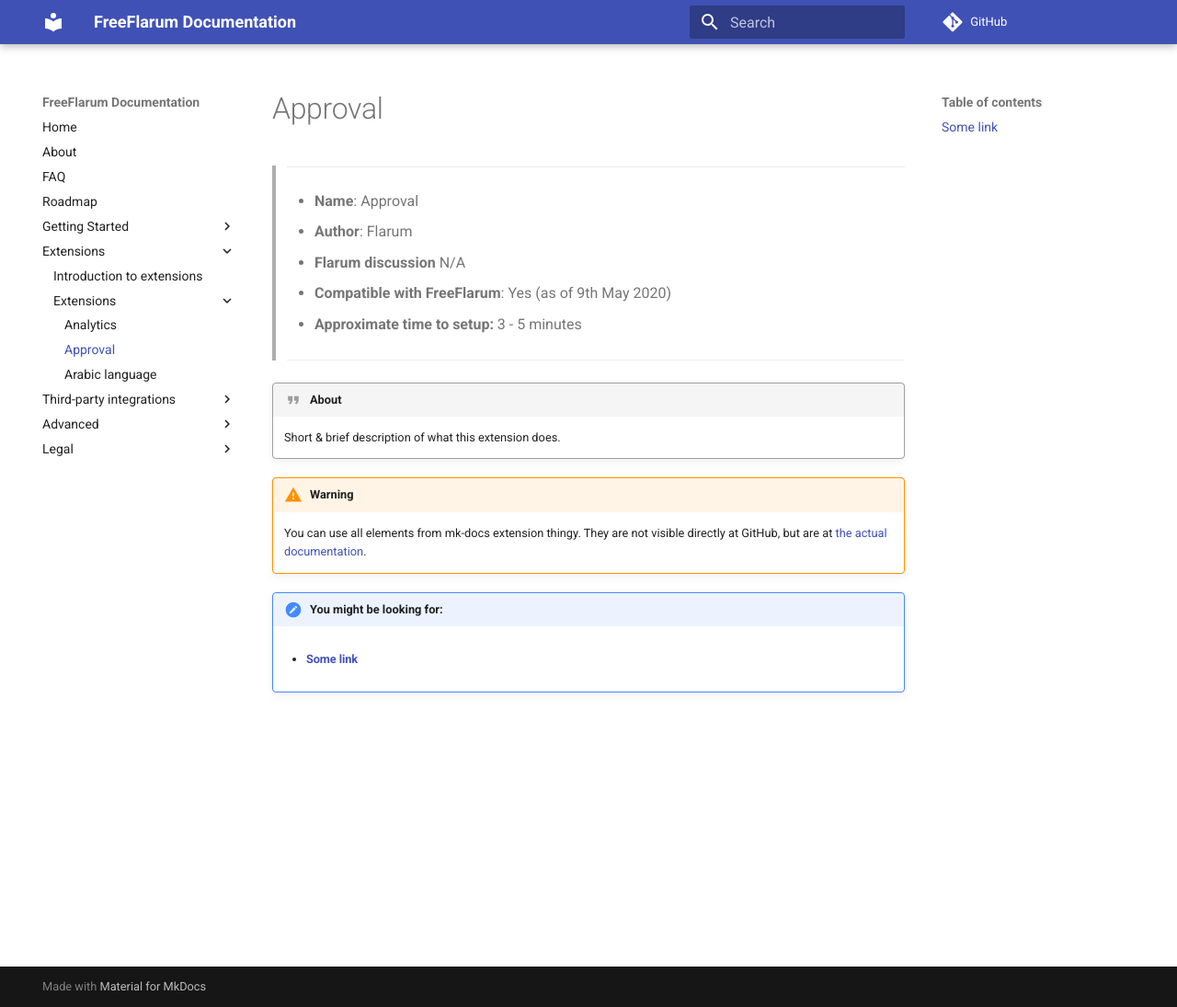
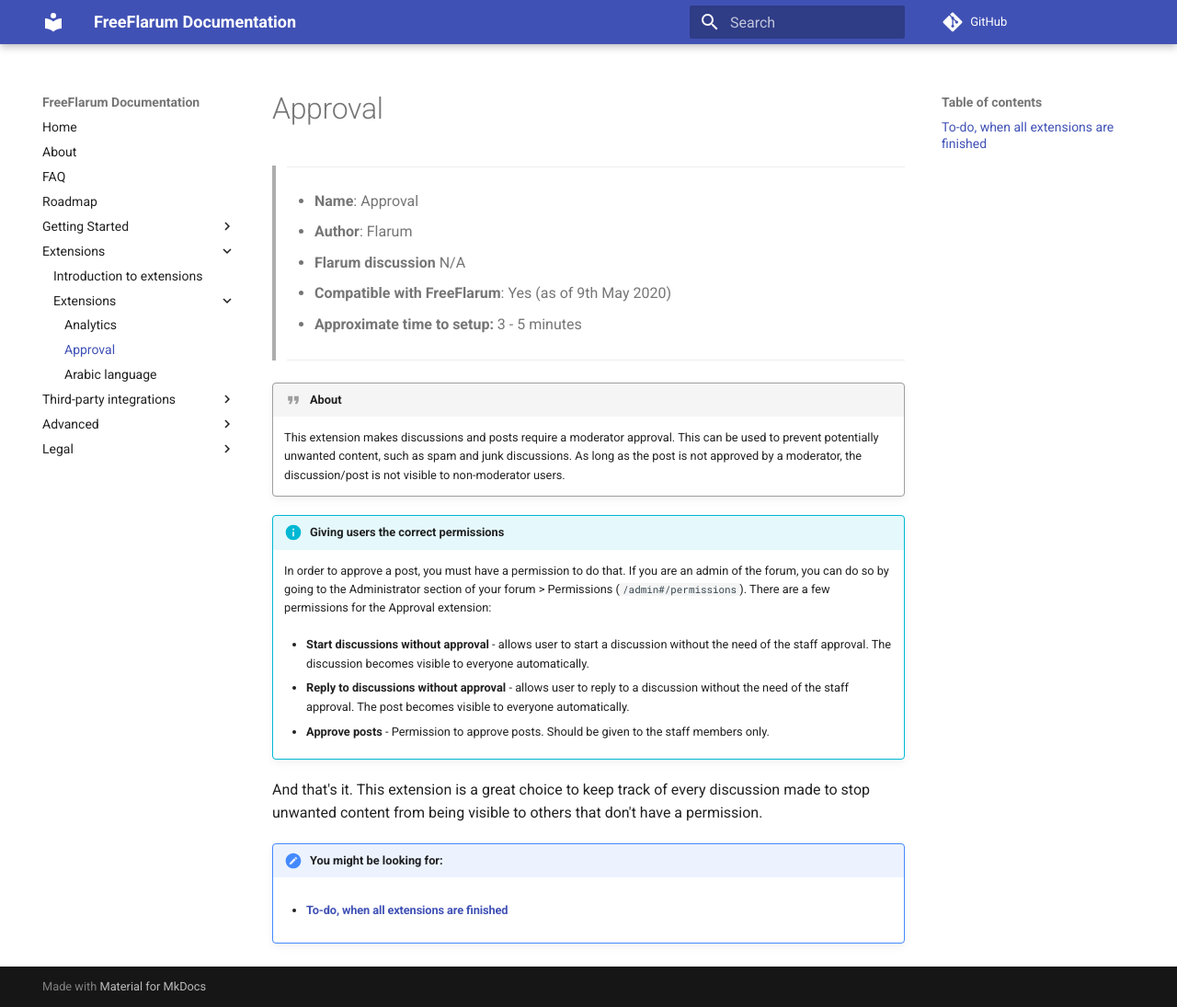
Before and after one commit to FreeFlarum/freeflarum.com, an MkDocs documentation site: the page built from docs/howto/extensions/approval.md, in a window 1280 px wide and 1095 px high. Shown: the whole window at 92% size. Built offline with MkDocs 1.6.1 and Material for MkDocs 9.7.7, drawn with Linux system fonts in a browser that asks for light colours; comment, search, counter and statistics services are not loaded.

Commit message:
Update approval.md

```diff
--- a/docs/howto/extensions/approval.md
+++ b/docs/howto/extensions/approval.md
@@ -8,10 +8,20 @@
 > ---
 
 !!! quote "About"
-    Short & brief description of what this extension does.
+    This extension makes discussions and posts require a moderator approval. This can be used to prevent potentially unwanted content,
+    such as spam and junk discussions. As long as the post is not approved by a moderator, the discussion/post is not visible to non-moderator users.
 
-!!! warning
-    You can use all elements from mk-docs extension thingy. They are not visible directly at GitHub, but are at [the actual documentation](https://www.freeflarum.com/docs/).
+!!! info "Giving users the correct permissions"
+    In order to approve a post, you must have a permission to do that. If you are an admin of the forum, you can do so by going to the Administrator section of your forum > Permissions (`/admin#/permissions`).
+    There are a few permissions for the Approval extension:
+
+    - **Start discussions without approval** - allows user to start a discussion without the need of the staff approval. The discussion becomes visible to everyone automatically.
+
+    - **Reply to discussions without approval** - allows user to reply to a discussion without the need of the staff approval. The post becomes visible to everyone automatically.
+
+    - **Approve posts** - Permission to approve posts. Should be given to the staff members only.
+
+And that's it. This extension is a great choice to keep track of every discussion made to stop unwanted content from being visible to others that don't have a permission.
 
 !!! note "You might be looking for:"
-    - #### **[Some link]()**
+    - #### **[To-do, when all extensions are finished](comming.soon)**
```
